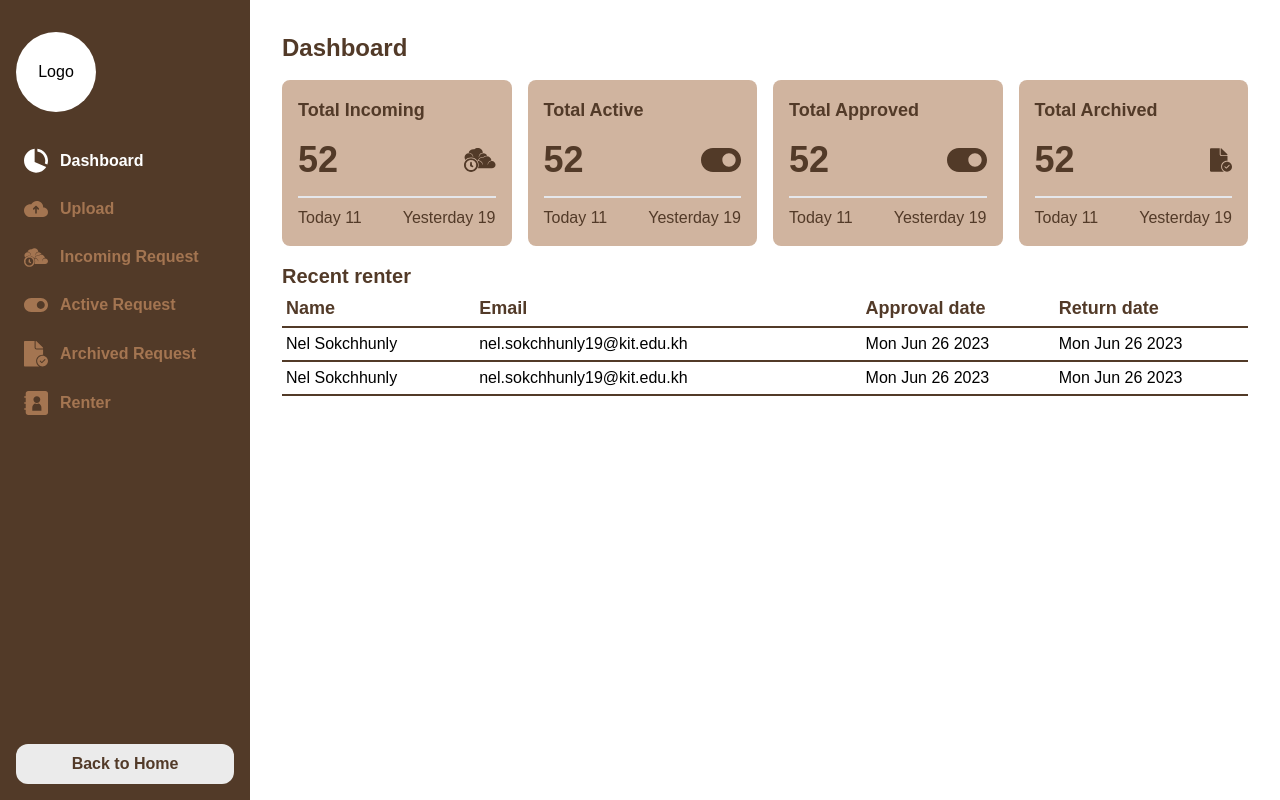
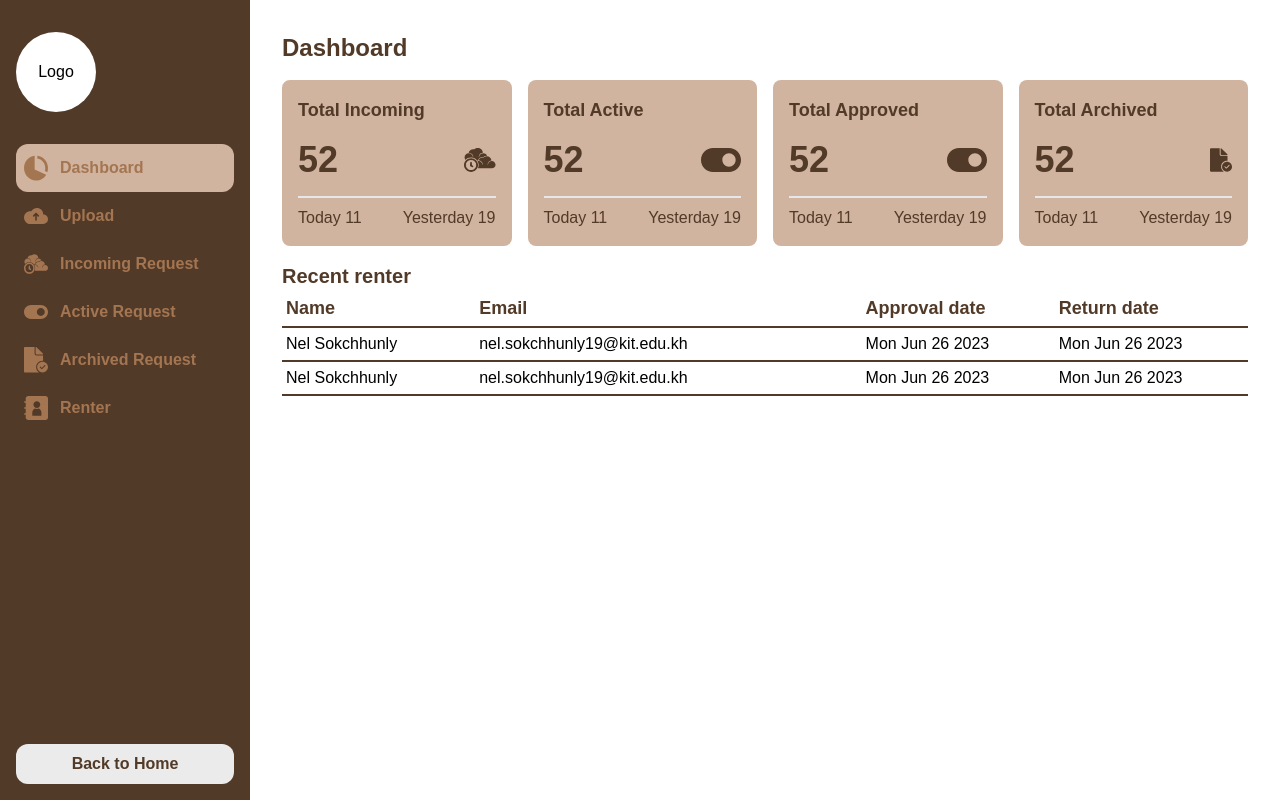
Before and after one commit to incubation-center/B8-FullStack--Website--Group7, a Next.js app: page /admin/dashboard in a window 1280 px wide. Built offline with nearby package versions, Linux system fonts and the light colour scheme.

Commit message:
feat: navbar animation

```diff
--- a/components/admin/Navbar.tsx
+++ b/components/admin/Navbar.tsx
@@ -11,6 +11,23 @@ export default function Navbar({
   currentTab: AdminTab;
   handlePageRouting: (tab: AdminTab) => void;
 }) {
+  const handleTranslate = () => {
+    switch (currentTab) {
+      case AdminTab.DASHBOARD:
+        return 'translate-y-0';
+      case AdminTab.UPLOAD:
+        return 'translate-y-12';
+      case AdminTab.INCOMING_REQUEST:
+        return 'translate-y-24';
+      case AdminTab.ACTIVE_REQUEST:
+        return 'translate-y-[9rem]';
+      case AdminTab.ARCHIVED_REQUEST:
+        return 'translate-y-[12rem]';
+      case AdminTab.RENTER:
+        return 'translate-y-[15rem]';
+    }
+  };
+
   return (
     <div
       className='
@@ -27,7 +44,7 @@ export default function Navbar({
       </div>
 
       {/* nav button */}
-      <div className='space-y-4'>
+      <div className='relative'>
         <NavbarBtn
           title={formatEnumValue(AdminTab.DASHBOARD)}
           iconPath='/icon/admin-sidebar/dashboard.svg'
@@ -75,6 +92,15 @@ export default function Navbar({
           isCurrentTab={currentTab === AdminTab.RENTER}
           onClick={() => handlePageRouting(AdminTab.RENTER)}
         />
+
+        {/* slide */}
+        <div
+          className={`
+          ${handleTranslate()} transition-all duration-300
+          absolute top-0 left-0 w-full h-12 bg-alt-secondary rounded-xl
+          `}
+          style={{ zIndex: -1 }}
+        ></div>
       </div>
 
       {/* admin */}
@@ -110,21 +136,17 @@ function NavbarBtn({
   return (
     <div
       className={`flex items-center justify-start cursor-pointer rounded-xl
-      ${
-        isCurrentTab
-          ? 'text-white hover:bg-secondary'
-          : 'text-secondary hover:bg-alt-secondary'
-      }
+      ${isCurrentTab ? 'text-secondary ' : 'text-secondary'}
       transition-all duration-300
       whitespace-nowrap
-
       p-1 px-2
+      h-12 z-10
       `}
       onClick={onClick}
     >
       {/* eslint-disable-next-line @next/next/no-img-element */}
       <img
-        src={isCurrentTab ? activeIconPath : iconPath}
+        src={iconPath}
         alt={title}
         className='transition-all duration-300 w-6'
       />
```
